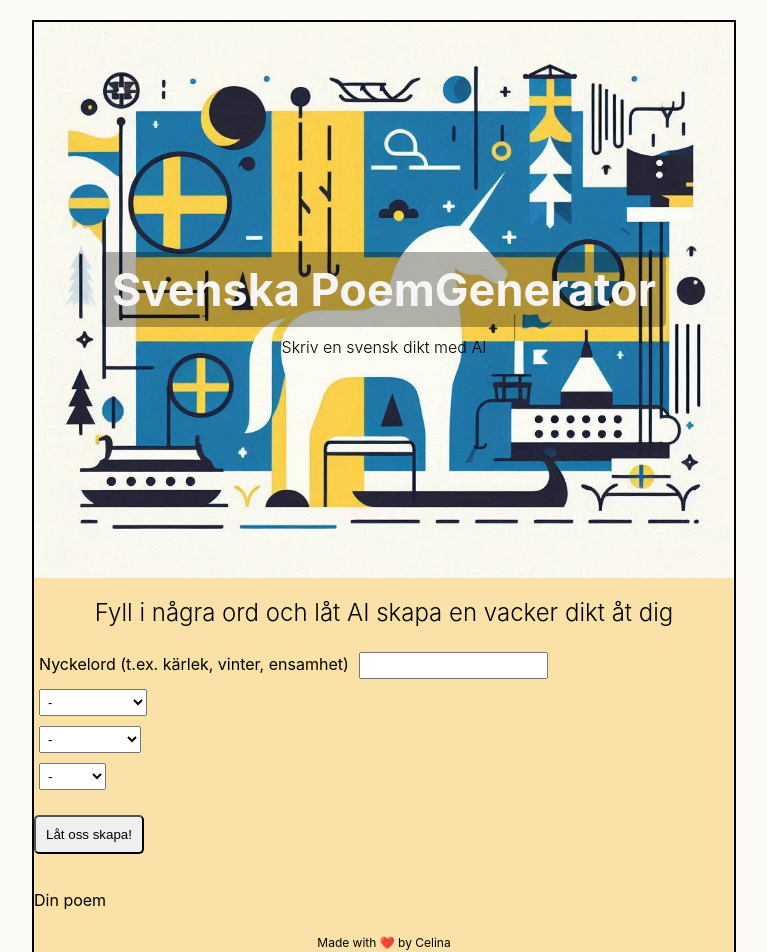
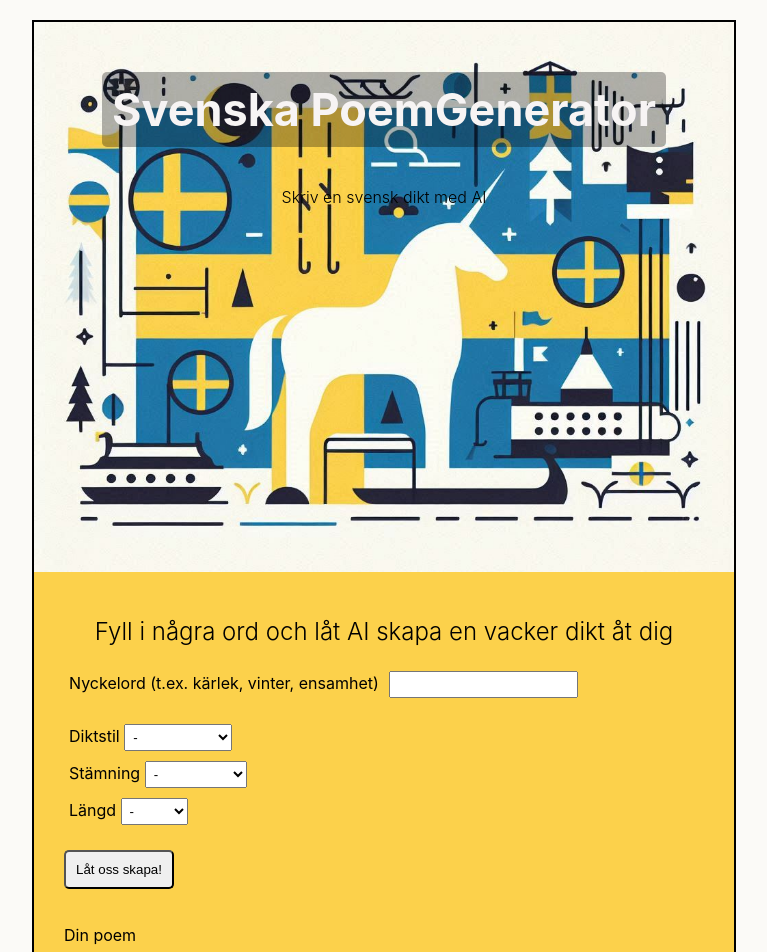
Before and after one commit to ctoloczko/swidish-poems, a React (Create React App) app: page / in a window 1280 px wide. Shown: the top 952 px of the page, without its empty margins (256-1023 px from the left). Built offline with nearby package versions, Linux system fonts and the light colour scheme.

Commit message:
customized labels

```diff
--- a/src/App.css
+++ b/src/App.css
@@ -6,7 +6,7 @@ body {
   margin: 20px auto;
   max-width: 700px;
   border: 2px solid;
-  background-color: #fae1a7;
+  background-color: #fcd14b;
 }
 
 .App-header {
@@ -18,14 +18,18 @@ body {
   display: flex;
   flex-direction: column;
   align-items: center;
-  justify-content: center;
+  justify-content: flex-start;
+  height: 300px;
+  padding: 200px 0;
+  padding-top: 50px;
+}
 
-  text-align: center;
-  padding: 200px 0;
+.UserInput {
+  padding: 25px 30px;
 }
 
 h1 {
-  margin-bottom: 0;
+  margin-top: 0;
   padding: 10px;
   font-size: 45px;
   color: rgb(247, 244, 244);
--- a/src/UserForm.js
+++ b/src/UserForm.js
@@ -3,7 +3,7 @@ import "./App.css";
 
 export default function UserForm() {
   return (
-    <div>
+    <div className="UserInput">
       <h2>Fyll i några ord och låt AI skapa en vacker dikt åt dig</h2>
       <div className="Options">
         <label>
@@ -11,10 +11,11 @@ export default function UserForm() {
           <input type="text" name="myInput" />
         </label>
       </div>
+      <p></p>
       <div className="Options">
+        <label>Diktstil </label>
         <select>
           {" "}
-          Diktstil
           <option value="-">-</option>
           <option value="haiku">Haiku</option>
           <option value="rimmande">Rimmande</option>
@@ -23,9 +24,9 @@ export default function UserForm() {
         </select>
       </div>
       <div className="Options">
+        <label>Stämning</label>{" "}
         <select>
           {" "}
-          Stämning
           <option value="-">-</option>
           <option value="romantisk">Romantisk</option>
           <option value="melankolisk">Melankolisk</option>
@@ -35,9 +36,9 @@ export default function UserForm() {
       </div>
 
       <div className="Options">
+        <label>Längd</label>{" "}
         <select>
           {" "}
-          Längd
           <option value="-">-</option>
           <option value="kort">Kort</option>
           <option value="medel">Medel</option>
```
